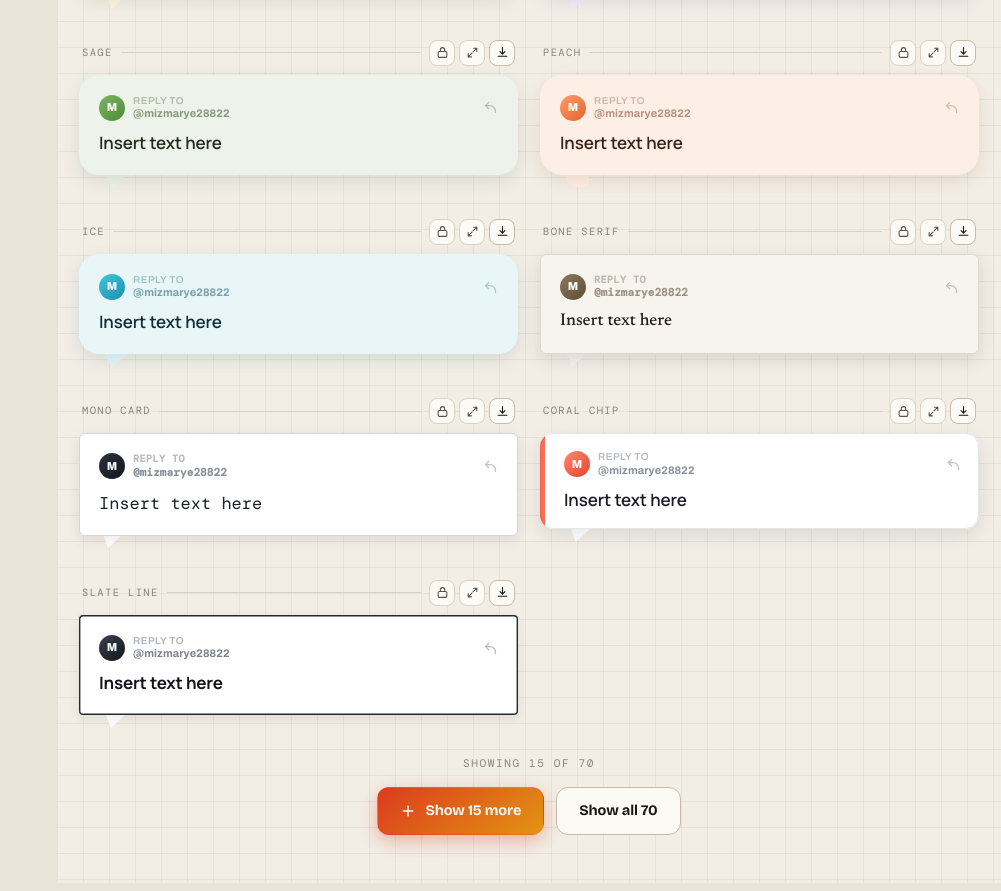
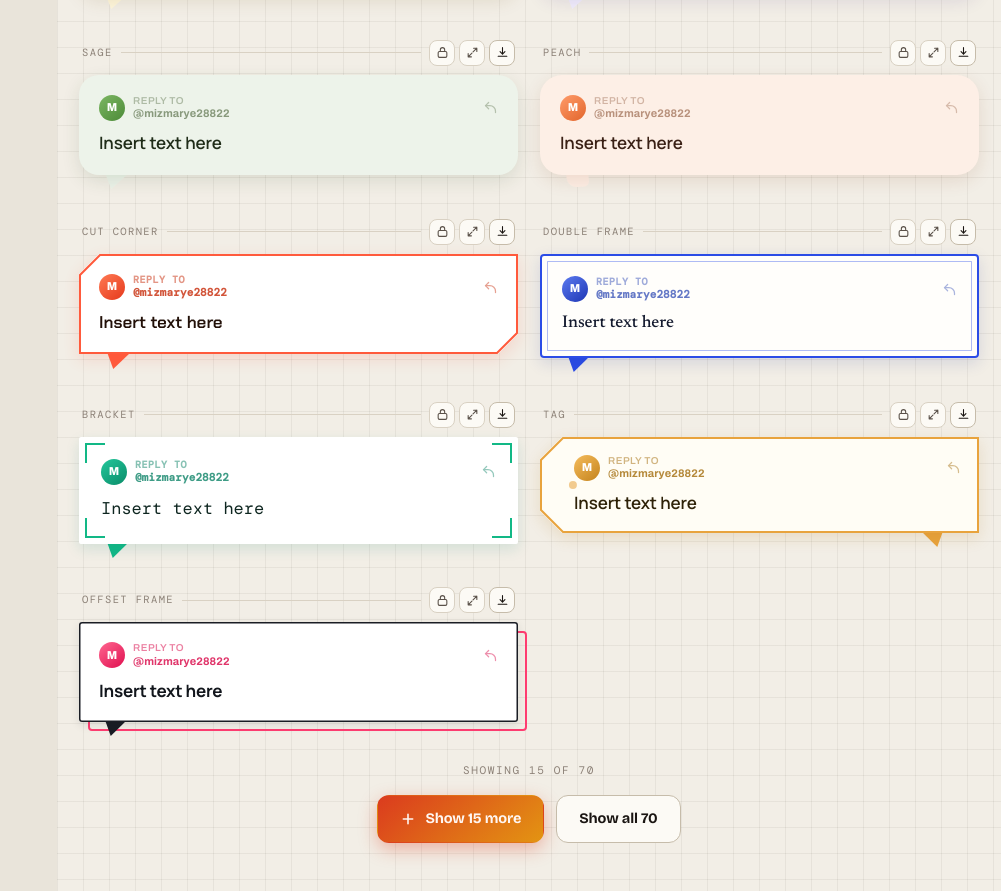
Before and after one commit to iamfrank123/bubblecomments, a plain HTML site: page index.html in a window 1280 px wide. Shown: the part 902-1793 px from the top of the page, without its empty margins (279-1280 px from the left). Drawn offline with nearby package versions, Linux system fonts and the light colour scheme; a web font is replaced by a local one.

Commit message:
feat: give light skins 11-20 angular shapes and coloured frames
The first ten light skins stay as they were. The rest were ten
variations on a soft rounded rectangle, which read as one design
repeated in different tints. They are now ten distinct constructions,
each with its own geometry and frame colour, and none of them round or
oval:

  Cut Corner     two opposite corners sliced, orange frame
  Double Frame   blue rim with a second hairline inset
  Bracket        corner brackets instead of a border
  Tag            angled left end, punch dot, amber frame
  Offset Frame   dark card with a pink outline offset behind it
  Stripe Header  solid header band carrying the meta
  Step Corner    staircase corner, teal frame
  Panel Split    solid colour panel down the left edge
  Outline Only   nothing but a heavy pink border
  Chamfer        all four corners cut, indigo frame

Tails take the frame colour so they read as a deliberate accent rather
than an unbordered stub.

Engine additions: a "step" shape kind; "frame" and "brackets" decor;
and sp.under, painted before the card and outside its clip, which is
what lets Offset Frame put a line behind the card.

Verified: 30-check regression probe across all 70, exports sampled
including the new Tag geometry, no runtime errors.

Co-Authored-By: Claude Opus 5 <noreply@anthropic.com>

```diff
--- a/index.html
+++ b/index.html
@@ -1376,6 +1376,12 @@ input[type=range]::-moz-range-thumb{
       if (bl) { p.push([x + n, y + h], [x, y + h - n]); } else p.push([x, y + h]);
       if (tl) p.push([x, y + n]);
       poly(c, p);
+    } else if (S.k === "step") {
+      /* staircase corner — two right-angle steps out of one corner */
+      const n = S.n || 15;
+      poly(c, [[x, y], [x + w, y], [x + w, y + h - n * 2],
+               [x + w - n, y + h - n * 2], [x + w - n, y + h - n],
+               [x + w - n * 2, y + h - n], [x + w - n * 2, y + h], [x, y + h]]);
     } else if (S.k === "blob") {
       blobPath(c, x, y, w, h, S.H, S.V);
     } else {
@@ -1665,6 +1671,30 @@ input[type=range]::-moz-range-thumb{
         break;
       }
 
+      /* a stroked rectangle — inner frames, and offset outlines when
+         drawn from sp.under, which paints outside the card's clip */
+      case "frame": {
+        const fw = D.w || 1, ins = D.inset || 0;
+        c.strokeStyle = D.c; c.lineWidth = fw;
+        rr(c, (D.dx || 0) + ins + fw / 2, (D.dy || 0) + ins + fw / 2,
+           W - ins * 2 - fw, H - ins * 2 - fw, D.r != null ? D.r : 0);
+        c.stroke();
+        break;
+      }
+
+      case "brackets": {
+        const s = D.size || 16, ins = D.inset || 9;
+        c.strokeStyle = D.c; c.lineWidth = D.w || 2; c.lineCap = "square";
+        const L = ins, R = W - ins, T = ins, B = H - ins;
+        c.beginPath();
+        c.moveTo(L, T + s); c.lineTo(L, T); c.lineTo(L + s, T);
+        c.moveTo(R - s, T); c.lineTo(R, T); c.lineTo(R, T + s);
+        c.moveTo(R, B - s); c.lineTo(R, B); c.lineTo(R - s, B);
+        c.moveTo(L + s, B); c.lineTo(L, B); c.lineTo(L, B - s);
+        c.stroke();
+        break;
+      }
+
       case "dot": {
         c.fillStyle = D.c;
         c.beginPath();
@@ -1758,6 +1788,14 @@ input[type=range]::-moz-range-thumb{
     const shape = sp.shape || { k: "rr", r: 20 };
     const base = sp.base || "#0C0A16";
 
+    /* painted before the card and outside its clip, so a frame can sit
+       offset behind it */
+    if (sp.under) {
+      c.save();
+      sp.under.forEach(D => paintDecor(c, m, D));
+      c.restore();
+    }
+
     if (!sp.tail || sp.tail.front !== true) drawTail(c, m, sp.tail);
 
     c.save();
@@ -1877,69 +1915,92 @@ input[type=range]::-moz-range-thumb{
    tx:{f:'"Manrope",sans-serif',w:600,s:15.5,lh:1.42,ls:-.008,c:"#3A2015"},
    mt:{c:"#B8917C"},av:["#FF9C6B","#E2652B","#FFFFFF"],stroke:NOSTROKE},
 
-  {id:"ice",n:"Ice",base:"#E8F6F8",veil:0,shape:{k:"rr",r:20},
-   glow:[["rgba(15,70,85,.12)",18,0,6]],tail:{k:"tri",x:26,w:24,h:14,c:"#E8F6F8"},
-   tx:{f:'"Manrope",sans-serif',w:600,s:15.5,lh:1.42,ls:-.008,c:"#0F2E36"},
-   mt:{c:"#77A0A9"},av:["#48C6DE","#1490AC","#FFFFFF"],stroke:NOSTROKE},
-
-  {id:"bone",n:"Bone Serif",base:"#F7F4EE",veil:0,shape:{k:"rr",r:6},
-   glow:[["rgba(50,42,30,.13)",18,0,6]],rim:{w:1,c:"rgba(60,50,34,.14)"},
-   tail:{k:"tri",x:26,w:22,h:13,c:"#F7F4EE"},
-   tx:{f:'"Newsreader",Georgia,serif',w:500,s:17.5,lh:1.38,ls:-.002,c:"#241F17"},
-   mt:{c:"#9B9283",f:'"DM Mono",ui-monospace,monospace'},av:["#8C7A5E","#5C4E38","#FFFFFF"],stroke:NOSTROKE},
-
-  {id:"monocard",n:"Mono Card",base:"#FFFFFF",veil:0,shape:{k:"rr",r:6},
-   glow:[["rgba(22,26,38,.09)",14,0,4]],rim:{w:1,c:"rgba(22,26,38,.18)"},
-   tail:{k:"tri",x:24,w:20,h:12,c:"#FFFFFF"},
-   tx:{f:'"DM Mono",ui-monospace,monospace',w:400,s:14,lh:1.55,ls:0,c:"#1B1F26"},
-   mt:{c:"#8A9099",f:'"DM Mono",ui-monospace,monospace'},av:["#2D3340","#11151C","#FFFFFF"],stroke:NOSTROKE},
-
-  {id:"coral",n:"Coral Chip",base:"#FFFFFF",veil:0,shape:{k:"rr",r:14},
-   glow:SOFT,rim:HAIR,
-   dec:[{d:"rect",x:0,y:0,wpx:5,h:1,c:"#FF6B57"}],
-   tail:{k:"tri",x:30,w:22,h:13,c:"#FFFFFF"},
-   tx:{f:'"Manrope",sans-serif',w:600,s:15.5,lh:1.42,ls:-.008,c:INK},
-   mt:{c:MUTED},av:["#FF8A73","#E5432B","#FFFFFF"],stroke:NOSTROKE,pad:[18,18,18,24]},
-
-  {id:"slateline",n:"Slate Line",base:"#FFFFFF",veil:0,shape:{k:"rr",r:4},
-   glow:[["rgba(22,26,38,.08)",12,0,4]],rim:{w:1.4,c:"#242A33"},
-   tail:{k:"tri",x:26,w:22,h:13,c:"#FFFFFF"},
-   tx:{f:'"Manrope",sans-serif',w:700,s:15.5,lh:1.4,ls:-.012,c:"#12161C"},
-   mt:{c:"#7C838D"},av:["#3A424E","#12161C","#FFFFFF"],stroke:NOSTROKE},
-
-  {id:"pill",n:"Bubble Pill",base:"#FFFFFF",veil:0,shape:{k:"rr",r:999},
-   glow:[["rgba(22,26,38,.12)",20,0,7]],rim:HAIR,
-   tail:{k:"orb",x:24,r:9,c:"#FFFFFF"},
-   tx:{f:'"Manrope",sans-serif',w:600,s:15,lh:1.42,ls:-.006,c:INK},
-   mt:{c:MUTED},av:["#7B8CFF","#4356E0","#FFFFFF"],stroke:NOSTROKE,pad:[20,28,22,28]},
-
-  {id:"notchcard",n:"Notch Card",base:"#F5F6F8",veil:0,shape:{k:"notch",n:16,c:"tr,bl"},
-   glow:[["rgba(22,26,38,.10)",16,0,5]],rim:{w:1,c:"rgba(22,26,38,.12)"},
-   tail:{k:"notch",x:26,w:22,h:14,c:"#F5F6F8"},
-   tx:{f:'"Chakra Petch",sans-serif',w:600,s:15,lh:1.44,ls:0,c:"#1B2029"},
-   mt:{c:"#828A96",f:'"DM Mono",ui-monospace,monospace'},av:["#4F5B6B","#232A34","#FFFFFF"],stroke:NOSTROKE},
-
-  {id:"duotone",n:"Duo Tone",base:"#FFFFFF",veil:0,shape:{k:"rr",r:16},
-   glow:SOFT,rim:HAIR,
-   dec:[{d:"rect",x:0,y:0,w:1,hpx:52,c:"#EDF2FE"},
-        {d:"rule",y:.0001,wpx:0,c:"transparent"}],
-   tail:{k:"tri",x:26,w:24,h:14,c:"#FFFFFF"},
-   tx:{f:'"Manrope",sans-serif',w:600,s:15.5,lh:1.42,ls:-.008,c:INK},
-   mt:{c:"#6E86AE"},av:["#5B8DEF","#2E5BD8","#FFFFFF"],stroke:NOSTROKE},
-
-  {id:"dotcard",n:"Minimal Dot",base:"#FFFFFF",veil:0,shape:{k:"rr",r:20},
-   glow:SOFT,rim:HAIR,
-   dec:[{d:"dot",x:.93,y:.16,r:5,c:"#FFC53D"}],
-   tail:{k:"tri",x:26,w:24,h:14,c:"#FFFFFF"},
-   tx:{f:'"Manrope",sans-serif',w:600,s:15.5,lh:1.42,ls:-.008,c:INK},
-   mt:{c:MUTED},av:["#FFC53D","#E39412","#3A2E0C"],stroke:NOSTROKE},
-
-  {id:"graphite",n:"Graphite Light",base:"#EDEEF1",veil:0,shape:{k:"rr",r:14},
-   glow:[["rgba(22,26,38,.12)",16,0,5]],
-   dec:[{d:"rule",y:.99,inset:.06,wpx:1,c:"rgba(22,26,38,.10)"}],
-   tail:{k:"tri",x:26,w:24,h:14,c:"#EDEEF1"},
-   tx:{f:'"Manrope",sans-serif',w:700,s:15.5,lh:1.4,ls:-.012,c:"#1A1E25"},
-   mt:{c:"#7E858F"},av:["#5A6472","#2B313A","#FFFFFF"],stroke:NOSTROKE}
+  /* --- 11 to 20: angular and framed. Cut corners, brackets, offset
+         outlines and colour-matched tails instead of soft rectangles --- */
+
+  {id:"cutcorner",n:"Cut Corner",base:"#FFFFFF",veil:0,
+   shape:{k:"notch",n:20,c:"tl,br"},
+   glow:[["rgba(255,90,60,.16)",16,0,5]],
+   rim:{w:2,c:"#FF5A3C"},
+   tail:{k:"tri",x:28,w:24,h:15,c:"#FF5A3C"},
+   tx:{f:'"Chakra Petch",sans-serif',w:600,s:15.5,lh:1.42,ls:0,c:"#221008"},
+   mt:{c:"#D2553A",f:'"DM Mono",ui-monospace,monospace'},
+   av:["#FF7A54","#E5391C","#FFFFFF"],stroke:NOSTROKE},
+
+  {id:"doubleframe",n:"Double Frame",base:"#FFFEFB",veil:0,shape:{k:"rr",r:4},
+   glow:[["rgba(30,50,150,.14)",16,0,5]],
+   rim:{w:2,c:"#2B4CE6"},
+   dec:[{d:"frame",inset:7,w:1,r:0,c:"rgba(43,76,230,.38)"}],
+   tail:{k:"tri",x:28,w:22,h:14,c:"#2B4CE6"},
+   tx:{f:'"Newsreader",Georgia,serif',w:500,s:17,lh:1.38,ls:-.002,c:"#141A2E"},
+   mt:{c:"#6478C6",f:'"DM Mono",ui-monospace,monospace'},
+   av:["#5C7BF0","#1E36B4","#FFFFFF"],stroke:NOSTROKE,pad:[22,22,22,22]},
+
+  {id:"bracket",n:"Bracket",base:"#FFFFFF",veil:0,shape:{k:"rr",r:2},
+   glow:[["rgba(18,134,122,.14)",14,0,5]],
+   dec:[{d:"brackets",size:18,inset:7,w:2,c:"#12B886"}],
+   tail:{k:"tri",x:28,w:22,h:14,c:"#12B886"},
+   tx:{f:'"DM Mono",ui-monospace,monospace',w:400,s:14,lh:1.55,ls:0,c:"#0E2620"},
+   mt:{c:"#3E9C86",f:'"DM Mono",ui-monospace,monospace'},
+   av:["#22C79B","#0B8C69","#FFFFFF"],stroke:NOSTROKE,pad:[22,22,22,22]},
+
+  {id:"tag",n:"Tag",base:"#FFFDF5",veil:0,
+   shape:{k:"notch",n:22,c:"tl,bl"},
+   glow:[["rgba(180,120,20,.16)",16,0,5]],
+   rim:{w:2,c:"#E8A33D"},
+   dec:[{d:"dot",x:.075,y:.5,r:4,c:"rgba(232,163,61,.55)"}],
+   tail:{k:"tri",x:-58,w:22,h:14,c:"#E8A33D",flip:true},
+   tx:{f:'"Manrope",sans-serif',w:600,s:15.5,lh:1.42,ls:-.008,c:"#2E2208"},
+   mt:{c:"#B5893A"},av:["#F5BC5C","#C4831C","#FFFFFF"],
+   stroke:NOSTROKE,pad:[18,18,18,34]},
+
+  {id:"offsetframe",n:"Offset Frame",base:"#FFFFFF",veil:0,shape:{k:"rr",r:3},
+   under:[{d:"frame",dx:9,dy:9,w:2,r:3,c:"#FF3D71"}],
+   glow:[["rgba(22,26,38,.10)",10,0,3]],
+   rim:{w:1.5,c:"#1A1D24"},
+   tail:{k:"tri",x:26,w:22,h:14,c:"#1A1D24"},
+   tx:{f:'"Manrope",sans-serif',w:700,s:15.5,lh:1.4,ls:-.014,c:"#12161C"},
+   mt:{c:"#E0356A"},av:["#FF6690","#E01050","#FFFFFF"],stroke:NOSTROKE},
+
+  {id:"stripe",n:"Stripe Header",base:"#FFFFFF",veil:0,shape:{k:"rr",r:6},
+   glow:[["rgba(90,50,200,.16)",16,0,5]],
+   rim:{w:1.5,c:"#7C4DFF"},
+   dec:[{d:"rect",x:0,y:0,w:1,hpx:54,c:"#7C4DFF"}],
+   tail:{k:"tri",x:26,w:22,h:14,c:"#7C4DFF"},
+   tx:{f:'"Manrope",sans-serif',w:600,s:15.5,lh:1.44,ls:-.008,c:"#181038"},
+   mt:{c:"#FFFFFF"},av:["#FFFFFF","#E4DAFF","#5B2ED6"],
+   stroke:NOSTROKE,pad:[16,20,20,20]},
+
+  {id:"step",n:"Step Corner",base:"#F7F8FA",veil:0,shape:{k:"step",n:16},
+   glow:[["rgba(10,140,140,.16)",16,0,5]],
+   rim:{w:2,c:"#0EA5A5"},
+   tail:{k:"tri",x:26,w:22,h:14,c:"#0EA5A5"},
+   tx:{f:'"Chakra Petch",sans-serif',w:600,s:15,lh:1.44,ls:0,c:"#0C2A2A"},
+   mt:{c:"#3D8E8E",f:'"DM Mono",ui-monospace,monospace'},
+   av:["#25C2C2","#0A7F7F","#FFFFFF"],stroke:NOSTROKE,pad:[18,44,18,18]},
+
+  {id:"split",n:"Panel Split",base:"#FFFFFF",veil:0,shape:{k:"rr",r:5},
+   glow:[["rgba(22,26,38,.12)",14,0,5]],
+   rim:{w:1.5,c:"#1A1D24"},
+   dec:[{d:"rect",x:0,y:0,w:.155,h:1,c:"#FFD23F"}],
+   tail:{k:"tri",x:-56,w:22,h:14,c:"#1A1D24",flip:true},
+   tx:{f:'"Manrope",sans-serif',w:700,s:15.5,lh:1.4,ls:-.012,c:"#16191F"},
+   mt:{c:"#8A7326"},av:["#FFD23F","#D9A100","#221C05"],
+   stroke:NOSTROKE,pad:[18,18,18,80]},
+
+  {id:"outline",n:"Outline Only",base:"#FFFFFF",veil:0,shape:{k:"rr",r:10},
+   rim:{w:2.5,c:"#FF4FA3"},
+   tail:{k:"tri",x:28,w:24,h:15,c:"#FF4FA3"},
+   tx:{f:'"Gabarito",sans-serif',w:700,s:16,lh:1.38,ls:-.014,c:"#2A0C1D"},
+   mt:{c:"#DB3E8C"},av:["#FF7BBC","#E01A78","#FFFFFF"],stroke:NOSTROKE},
+
+  {id:"chamfer",n:"Chamfer",base:"#FDFDFF",veil:0,
+   shape:{k:"notch",n:14,c:"tl,tr,br,bl"},
+   glow:[["rgba(60,80,220,.16)",16,0,5]],
+   rim:{w:2,c:"#4B5CE8"},
+   tail:{k:"tri",x:30,w:22,h:14,c:"#4B5CE8"},
+   tx:{f:'"Gabarito",sans-serif',w:600,s:15.5,lh:1.42,ls:-.012,c:"#12163A"},
+   mt:{c:"#5A68D4"},av:["#6C7BF5","#2F3ECB","#FFFFFF"],stroke:NOSTROKE}
 
   ];
 
```
